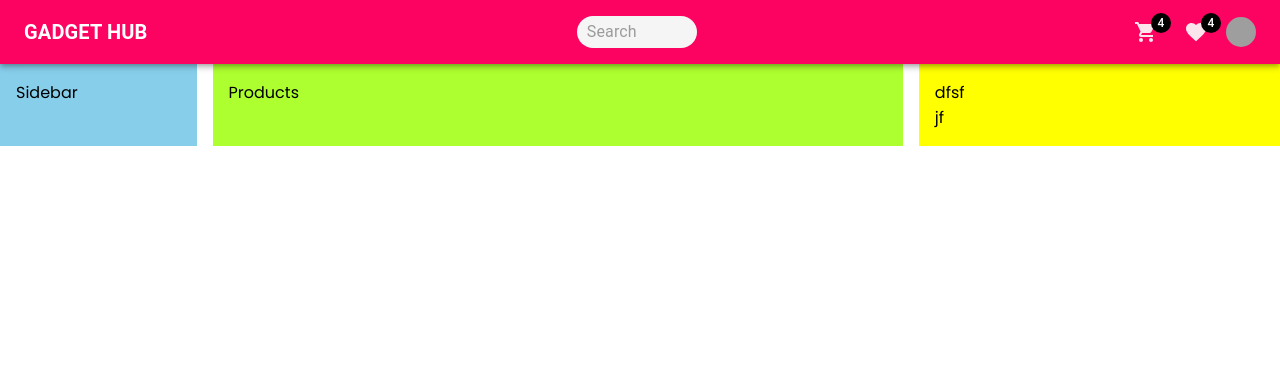
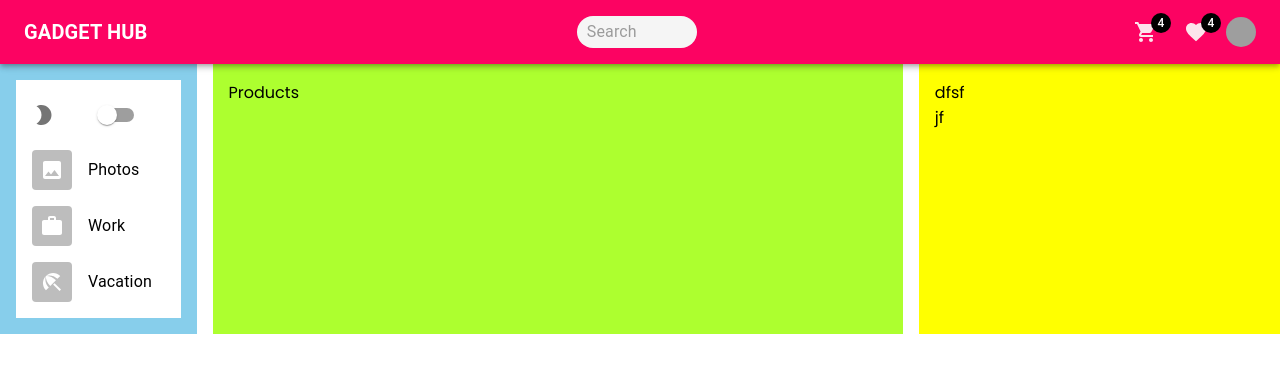
Before and after one commit to Malith-Anjana/Gadget-Hub, a React (Vite) app: page / in a window 1280 px wide. Shown: the top 372 px of the page. Built offline with nearby package versions, Linux system fonts and the light colour scheme; grey boxes are pictures that could not be loaded.

Commit message:
create sidebar

```diff
--- a/src/components/Sidebar/Sidebar.tsx
+++ b/src/components/Sidebar/Sidebar.tsx
@@ -1,4 +1,16 @@
-import { Box } from "@mui/material";
+import {
+  Box,
+  ListItemAvatar,
+  Avatar,
+  List,
+  ListItemText,
+  ListItemButton,
+  ListItemIcon,
+  Switch,
+  ListItem,
+} from "@mui/material";
+
+import { ModeNight, Send, Drafts, Inbox, BeachAccess, Work, Image } from "@mui/icons-material";
 const Sidebar = () => {
   return (
     <Box
@@ -7,9 +19,40 @@ const Sidebar = () => {
       p={2}
       sx={{ display: { xs: "none", sm: "block" } }}
     >
-      Sidebar
+      <List sx={{ width: '100%', maxWidth: 360, bgcolor: 'background.paper'}}>
+      <ListItem>
+        <ListItemIcon>
+          <ModeNight/>
+        </ListItemIcon>
+        <Switch/>
+      </ListItem>
+      <ListItemButton>
+        <ListItemAvatar>
+          <Avatar variant="rounded">
+            <Image />
+          </Avatar >
+        </ListItemAvatar>
+        <ListItemText primary="Photos"/>
+      </ListItemButton>
+      <ListItemButton>
+        <ListItemAvatar>
+          <Avatar variant="rounded">
+            <Work />
+          </Avatar>
+        </ListItemAvatar>
+        <ListItemText primary="Work"/>
+      </ListItemButton>
+      <ListItemButton>
+        <ListItemAvatar>
+          <Avatar variant="rounded">
+            <BeachAccess/>
+          </Avatar>
+        </ListItemAvatar>
+        <ListItemText primary="Vacation"/>
+      </ListItemButton>
+    </List>
     </Box>
-  );
-};
+  )
+}
 
 export default Sidebar;
```
